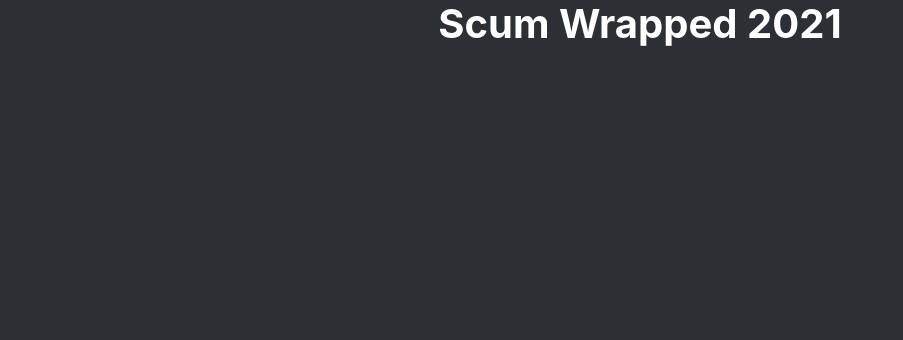
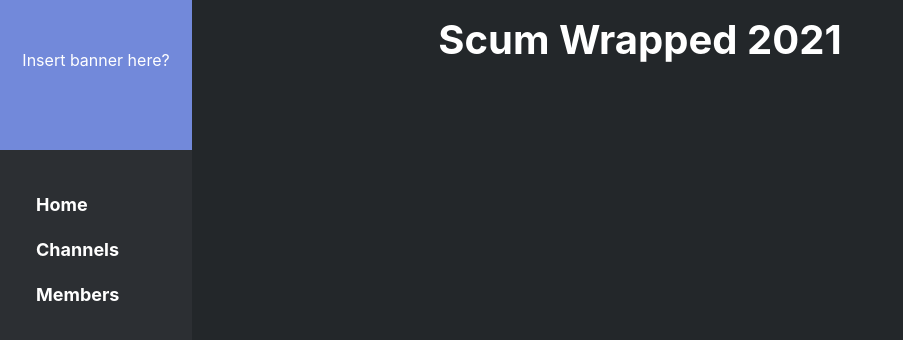
Before and after one commit to binoy-d/discord-wrapped, a React (Create React App) app in the folder client/: page / in a window 1280 px wide. Shown: the top 340 px of the page, without its empty margins (0-903 px from the left). Built offline with nearby package versions, Linux system fonts and the light colour scheme.

Commit message:
set up sidebar

```diff
--- a/client/package.json
+++ b/client/package.json
@@ -8,6 +8,7 @@
     "@testing-library/user-event": "^13.5.0",
     "react": "^17.0.2",
     "react-dom": "^17.0.2",
+    "react-minimal-side-navigation": "^1.9.2",
     "react-scripts": "5.0.0",
     "web-vitals": "^2.1.2"
   },
--- a/client/src/App.css
+++ b/client/src/App.css
@@ -3,9 +3,10 @@
   --discord-blue-accent: #7289DA;
   --discord-full-white: #ffffff;
   --discord-dark-grey: #2C2F33;
-  --dsicord-darker-grey: #23272A;
+  --discord-darker-grey: #23272A;
 }
 
 body,html{
-  background-color: var(--discord-dark-grey);
+  background-color: var(--discord-darker-grey);
+  color: var(--discord-full-white);
 }
--- a/client/src/App.js
+++ b/client/src/App.js
@@ -1,9 +1,11 @@
 import './App.css';
+import Sidebar from './components/Sidebar';
 import HomePage from './pages/home/HomePage';
 
 function App() {
   return (
     <div className="App">
+      <Sidebar />
       <HomePage />
     </div>
   );
--- /dev/null
+++ b/client/src/components/Sidebar.css
@@ -0,0 +1,33 @@
+.d-sidebar{
+    position:absolute;
+    top: 0;
+    left: 0;
+    background-color: var(--discord-dark-grey);
+    width:15vw; /*change this to be responsive*/
+    height:100vh;
+
+}
+
+.d-sidebar-banner{
+    height:20vh;
+    width:100%;
+    max-height:150px;
+    padding-top:25%;
+    text-align:center;
+    background-color:var(--discord-blue-accent);
+    margin-bottom:2em;
+}
+
+.d-sidebar-item{
+    padding-top: 0.5em;
+    padding-bottom: 0.5em;
+    padding-left: 2em;
+    font-size:large;
+    font-weight:bold;
+    transition: all 0.2s ease-in;
+}
+
+.d-sidebar-item:hover{
+    background-color:var(--discord-darker-grey);
+    cursor:pointer;
+}
--- /dev/null
+++ b/client/src/components/Sidebar.jsx
@@ -0,0 +1,43 @@
+import React from 'react';
+import './Sidebar.css';
+
+
+
+const data = {
+    "members": ["user1", "user2", "user3"],
+    "channels": ["channel-1", "channel-2", "channel-3"]
+}
+function Sidebar() {
+    return (
+        <div className="d-sidebar">
+            <div className="d-sidebar-banner">
+                Insert banner here?
+            </div>
+            <div className="d-sidebar-item">
+                Home
+            </div>
+            <div className="d-sidebar-item">
+                Channels
+            </div>
+            {
+                data.channels.forEach((name, i) =>
+                    <div className="d-sidbar-subitem">
+                        {name}
+                    </div>
+                )
+            }
+            <div className="d-sidebar-item">
+                Members
+            </div>
+            {
+                data.members.forEach((name, i) =>
+                    <div className="d-sidbar-subitem">
+                        {name}
+                    </div>
+                )
+            }
+        </div>
+    );
+}
+
+export default Sidebar;
--- a/client/src/pages/home/HomePage.jsx
+++ b/client/src/pages/home/HomePage.jsx
@@ -3,7 +3,7 @@ import './HomePage.css';
 function HomePage() {
   return (
     <div className="HomePage">
-        <h1 className="d-title text-center">
+        <h1 className="d-title text-center mt-3">
             Scum Wrapped 2021
         </h1>
     </div>
```
Also changed, not shown: 1 other file (tests, documents, lock files or other folders).
